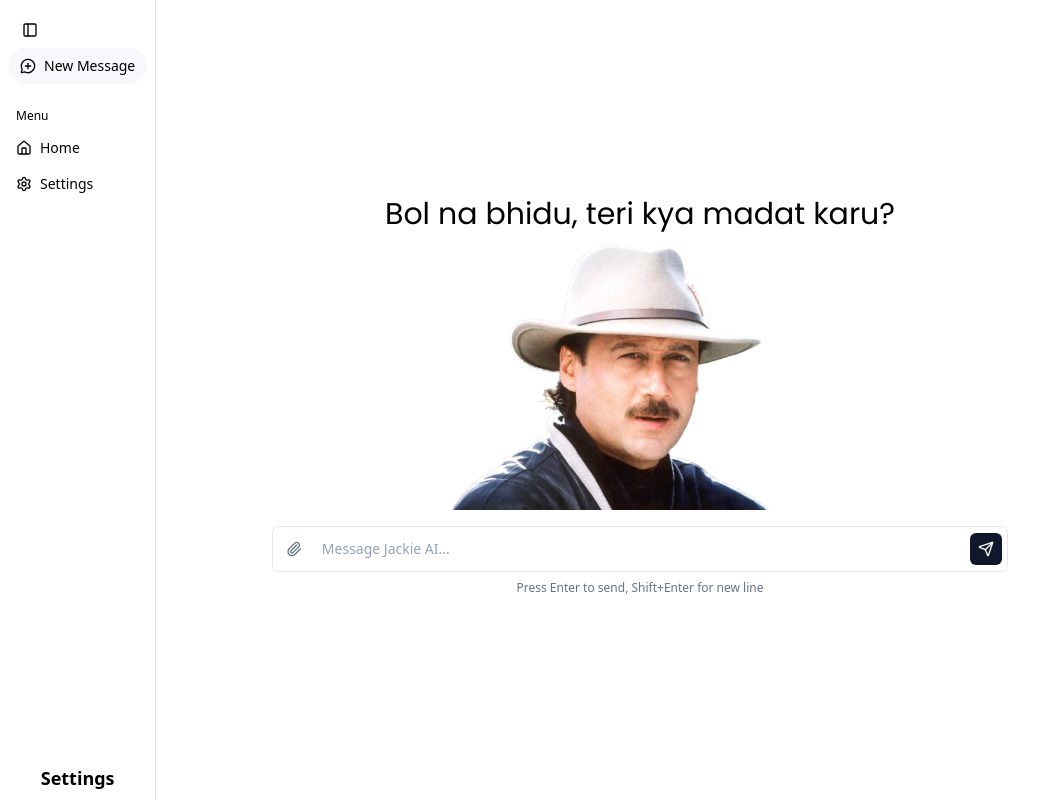
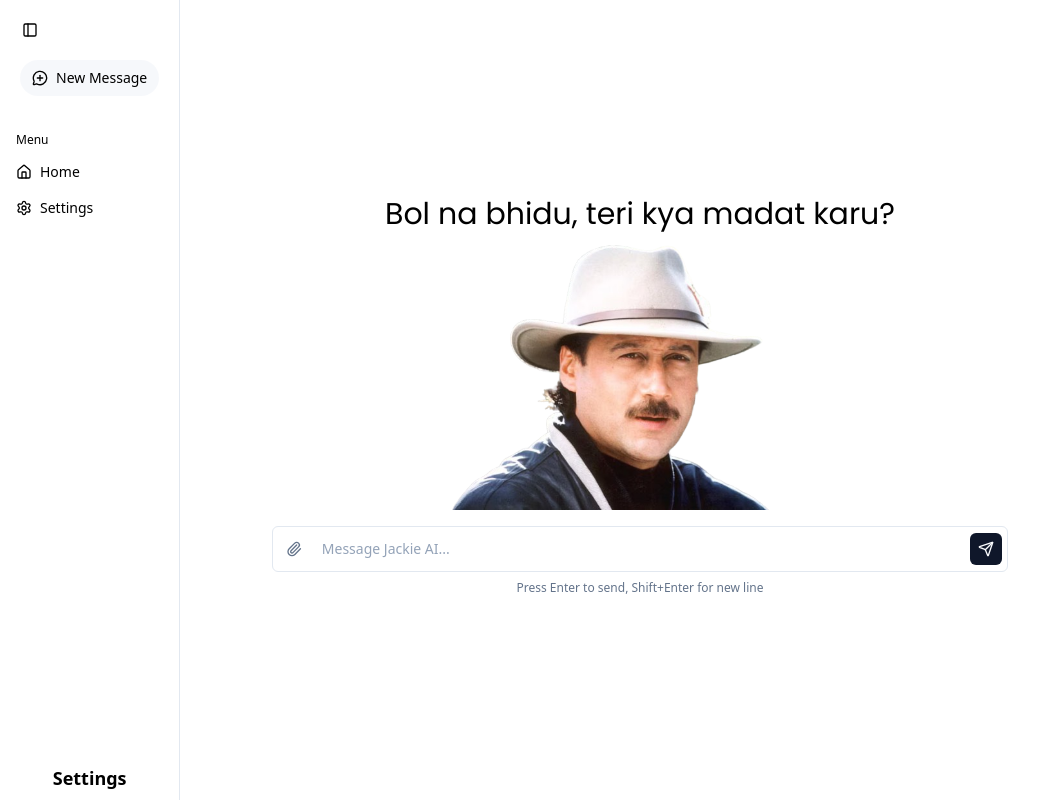
Before and after one commit to merajwardhan/hinglish-ai, a React (Vite) app in the folder frontend/: page / in a window 1280 px wide. Shown: the whole page, without its empty margins (0-1054 px from the left). Built offline with nearby package versions, Linux system fonts and the light colour scheme.

Commit message:
chore: Added the sidebar styling

```diff
--- a/frontend/src/components/ui/AppSidebar.jsx
+++ b/frontend/src/components/ui/AppSidebar.jsx
@@ -17,7 +17,7 @@ import { cn } from "../../utils/cn.js"
 export function AppSidebar() {
   return (
     <Sidebar className='text-black dark:text-white pt-10'>
-      <SidebarHeader>
+      <SidebarHeader className="p-5">
         {/* You could put your logo here */}
         <Button
           variant="ghost"
--- a/frontend/src/components/ui/Sidebar.jsx
+++ b/frontend/src/components/ui/Sidebar.jsx
@@ -203,7 +203,7 @@ function Sidebar({
           data-sidebar="sidebar"
           data-slot="sidebar"
           data-mobile="true"
-          className="bg-sidebar text-sidebar-foreground w-(--sidebar-width) p-0 [&>button]:hidden"
+          className="bg-background text-sidebar-foreground w-(--sidebar-width) p-0 [&>button]:hidden"
           style={{
             "--sidebar-width": SIDEBAR_WIDTH_MOBILE,
           }}
```
